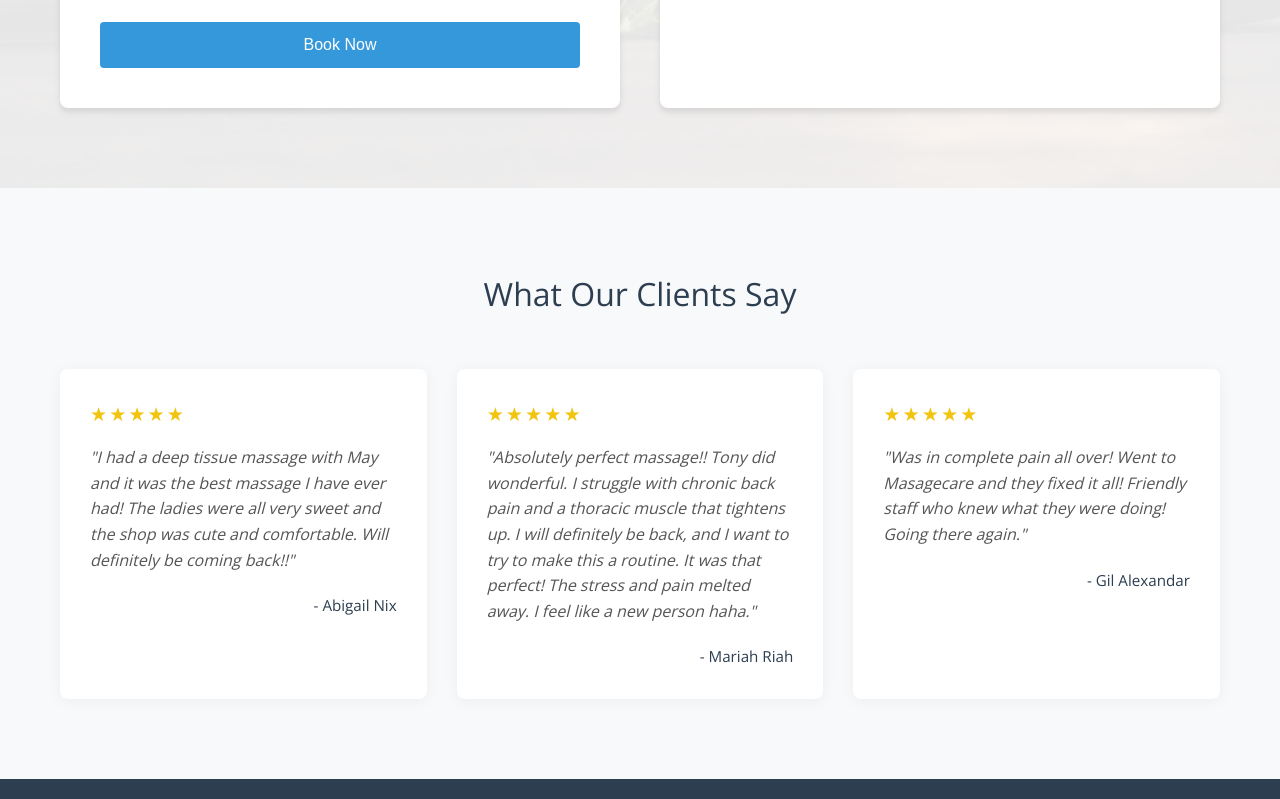
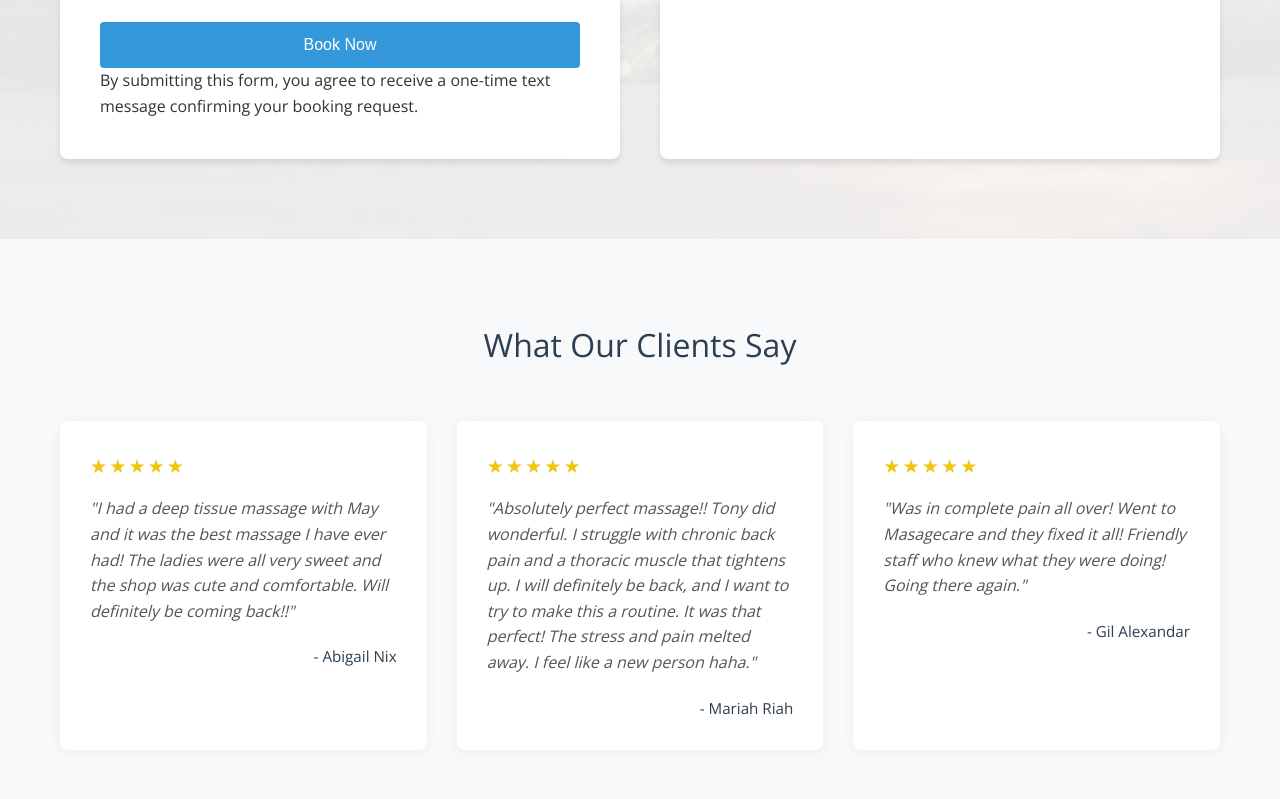
Before and after one commit to Zagreusian/MassageCare, a plain HTML site: page index.html in a window 1280 px wide. Shown: the part 2132-2931 px from the top of the page. Drawn offline with nearby package versions, Linux system fonts and the light colour scheme.

Commit message:
Add files via upload

```diff
--- a/index.html
+++ b/index.html
@@ -131,6 +131,10 @@
                             <button type="submit" class="submit-btn">Book Now</button>
                         </form>
 
+                        <p class="consent-notice">
+                          By submitting this form, you agree to receive a one-time text message confirming your booking request.
+                        </p>
+
                         <div id="confirmation" class="confirmation-message" style="display: none;">
                             <h3>Thank You!</h3>
                             <p>Your booking request has been received. We'll contact you shortly to confirm your appointment.</p>
```
